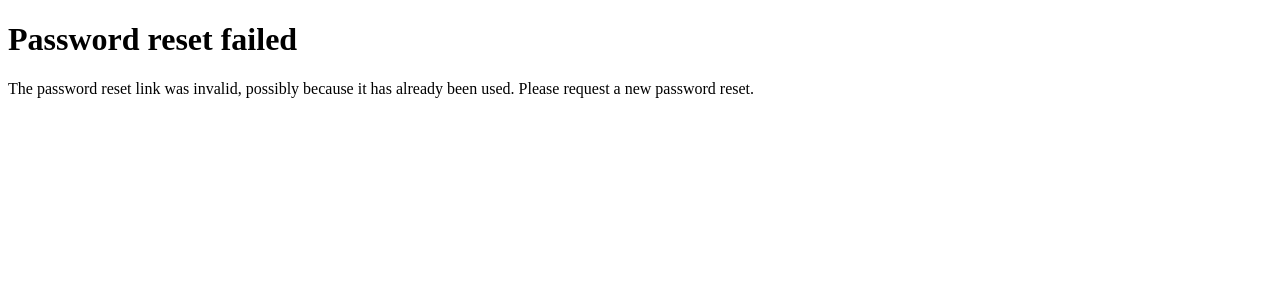
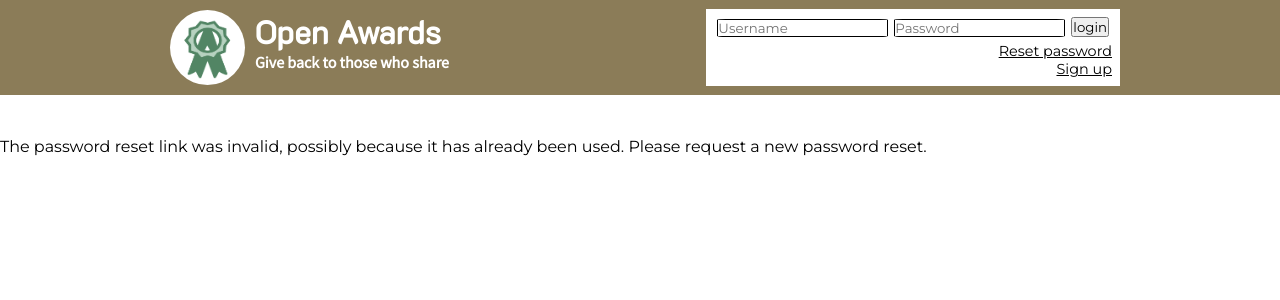
Before and after one commit to openawards/openawards, a Django app: page /users/reset/1/1/ in a window 1280 px wide. Shown: the top 300 px of the page. Run offline with Django 3.2, Linux system fonts and the light colour scheme; some libraries are stand-ins or nearby versions.

Commit message:
Add base design

```diff
--- /dev/null
+++ b/apps/openawards/static/styles/scss/main.scss
@@ -0,0 +1,3 @@
+@import "definitions";
+@import "base";
+@import "frontpage";
--- /dev/null
+++ b/apps/openawards/static/styles/stylesheet.css
@@ -0,0 +1,102 @@
+@import url("https://fonts.googleapis.com/css?family=K2D|Source+Sans+Pro|Montserrat");
+* {
+  padding: 0;
+  margin: 0;
+  font-family: "Montserrat", sans-serif;
+}
+
+body {
+  width: 100%;
+}
+
+h1 {
+  font-family: "K2D", sans-serif;
+  color: white;
+}
+
+.subtitle {
+  font-family: "Source Sans Pro", sans-serif;
+  font-weight: bolder;
+  color: white;
+}
+
+header {
+  background-color: #8B7C58;
+  display: flex;
+  justify-content: center;
+  vertical-align: middle;
+}
+header a {
+  text-decoration: none;
+}
+header .header-container {
+  width: 75%;
+  display: flex;
+  flex-wrap: wrap;
+  justify-content: space-between;
+  align-items: center;
+}
+header .login-box {
+  display: inline-flex;
+  flex-direction: column;
+  background-color: white;
+  height: 65%;
+  padding: 8px;
+  justify-content: center;
+}
+header .login-box .login-form {
+  margin-bottom: 5px;
+}
+header .login-box .login-form form {
+  display: flex;
+  flex-direction: row;
+  align-items: flex-end;
+  justify-content: space-between;
+}
+header .login-box .login-options {
+  display: flex;
+  flex-direction: row;
+}
+header .login-box .login-options .login-option {
+  display: flex;
+  justify-content: right;
+  width: 50%;
+  flex-direction: column;
+  height: 100%;
+  align-items: flex-end;
+}
+header .login-box input[type=password], header .login-box input[type=text] {
+  width: 45%;
+  border: solid 1px black;
+  border-radius: 5%;
+}
+header .login-box input {
+  margin: 0 3px;
+}
+header .login-box a {
+  color: black;
+  font-size: 0.9rem;
+  text-decoration: underline;
+}
+header .title {
+  display: inline-flex;
+  flex-direction: row;
+  padding: 10px;
+  cursor: pointer;
+  text-decoration: none;
+}
+header .title .logo-container {
+  background-color: white;
+  border-radius: 50%;
+  width: 75px;
+  height: 75px;
+}
+header .title .logo-container .logo {
+  width: 75px;
+  height: 75px;
+}
+header .title .text {
+  padding-left: 10px;
+}
+
+/*# sourceMappingURL=stylesheet.css.map */
--- a/apps/openawards/templates/base.html
+++ b/apps/openawards/templates/base.html
@@ -7,14 +7,58 @@
     <meta charset="UTF-8">
   <meta http-equiv="X-UA-Compatible" content="IE=edge,chrome=1">
   <meta name="viewport" content="width=device-width,initial-scale=1">
-    <title>title</title>
+  <title>Open Awards</title>
   <meta name="author" content="name">
   <meta name="description" content="description here">
   <meta name="keywords" content="keywords,here">
-  <link rel="shortcut icon" href="favicon.ico" type="image/vnd.microsoft.icon">
-  <link rel="stylesheet" href="stylesheet.css" type="text/css">
+  {% load static %}
+  <link rel="shortcut icon" href="{% static 'images/favicon.png' %}" type="image/vnd.microsoft.icon">
+  <link rel="stylesheet" href="{% static 'styles/stylesheet.css' %}" type="text/css">
   </head>
   <body>
+  <header>
+    <div class="header-container">
+      <a href="{% url 'home' %}">
+        <div class="title">
+          <div class="logo-container">
+            <img src="{% static 'images/logo.png' %}" class="logo">
+          </div>
+          <div class="text">
+            <h1>Open Awards</h1>
+            <p class="subtitle">Give back to those who share</p>
+          </div>
+        </div>
+      </a>
+
+      {% block loginbox %}
+        {% if user.is_authenticated %}
+          {{ user.get_username }}
+          <br>
+          <a href="{% url 'logout' %}">Log out</a>
+          <br>
+          <a href="{% url 'profile' user.get_username %}">My profile</a>
+        {% else %}
+        <div class="login-box">
+          <div class="login-form">
+            <form action="{% url 'login' %}" method="POST">
+                {% csrf_token %}
+                <input type="text" name="username" placeholder="Username">
+                <input type="password" name="password" placeholder="Password">
+                <input type='submit' value='login'>
+            </form>
+          </div>
+          <div class="login-options">
+            <div class="login-option"></div>
+            <div class="login-option">
+              <a href="{% url 'password_reset' %}">Reset password</a>
+              <a href="{% url 'signup' %}">Sign up</a>
+            </div>
+          </div>
+          </div>
+        {% endif %}
+      {% endblock %}
+    </div>
+  </header>
   {% block content %}
     NO OVERRIDE
   {% endblock %}
--- a/apps/users/templates/registration/logged_out.html
+++ b/apps/users/templates/registration/logged_out.html
@@ -3,4 +3,5 @@
 {% block content %}
   <p>Logged out!</p>
   <a href="{% url 'login'%}">Click here to login again.</a>
+  <p>Or go to back the <a href="{% url 'home' %}">home</a>.</p>
 {% endblock %}
```
Also changed, not shown: apps/openawards/static/styles/scss/base.scss (added, +107 -0 lines), apps/openawards/static/styles/scss/definitions.scss (added, +22 -0 lines), apps/openawards/templates/home.html (+1 -15 lines), README.md, apps/openawards/static/images/favicon.png (added), apps/openawards/static/images/logo.png (added), apps/openawards/static/styles/scss/frontpage.scss (added), 1 other file.
